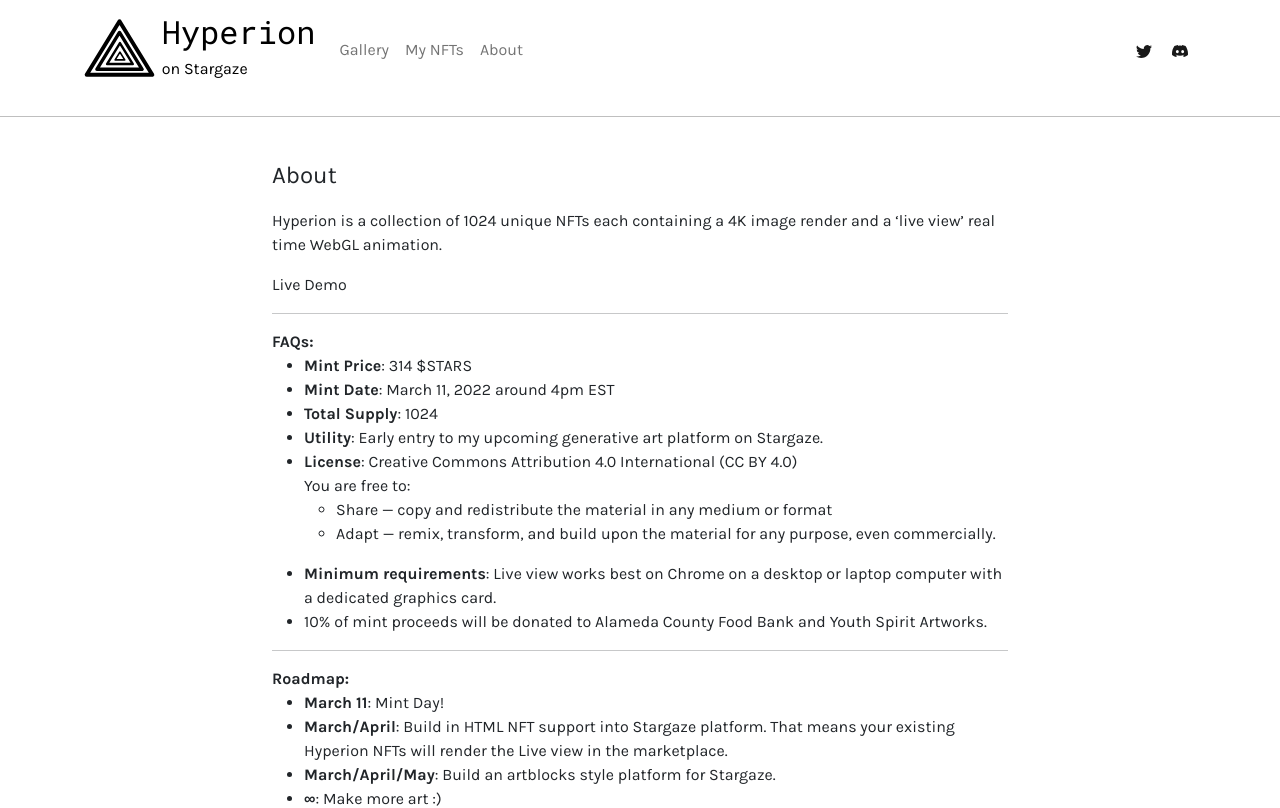
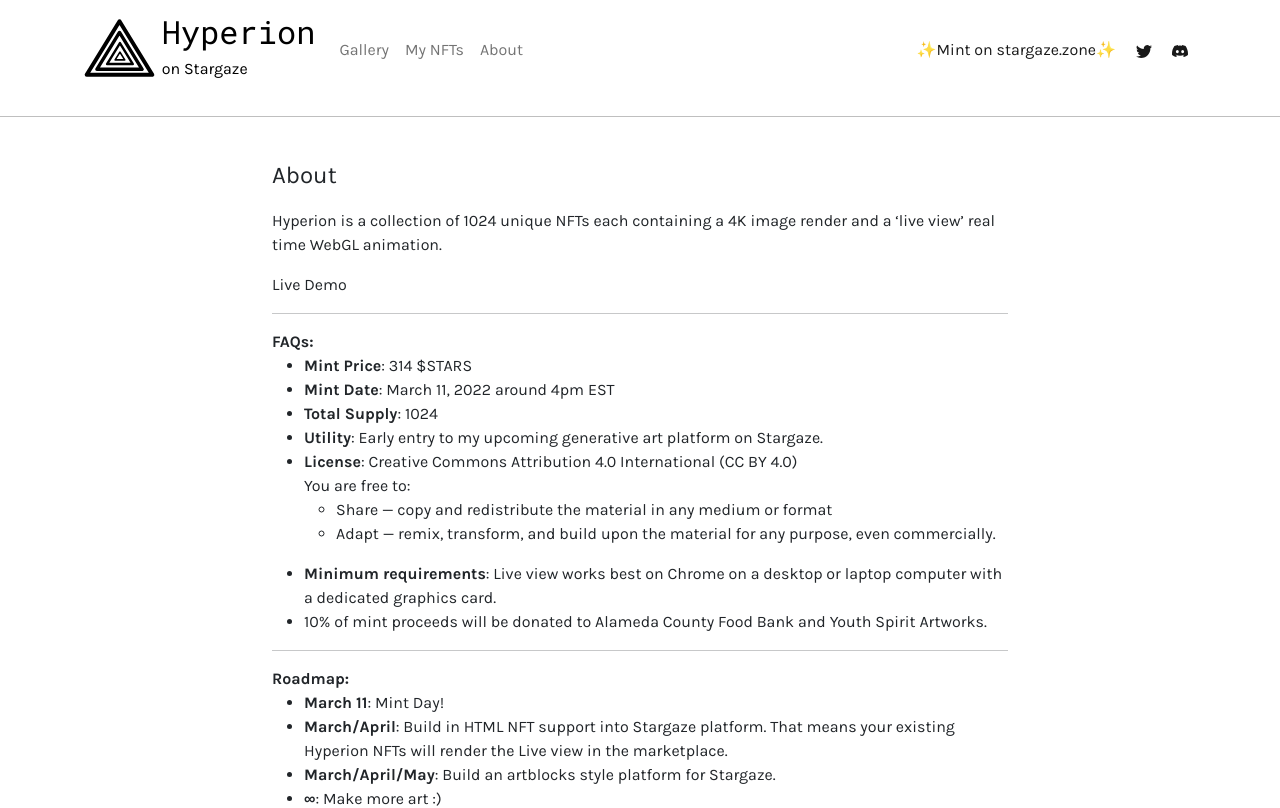
Before and after one commit to abigpotostew/hyperion-gallery, a Next.js app: page /about in a window 1280 px wide. Shown: the top 808 px of the page. Built offline with nearby package versions, Linux system fonts and the light colour scheme.

Commit message:
mint link

```diff
--- a/src/components/header.tsx
+++ b/src/components/header.tsx
@@ -33,6 +33,9 @@
           </Nav>
           <Nav className="justify-content-end" >
             <Navbar.Text style={{padding:10}}>
+              <a href={'https://stargaze.zone'} target={'_blank'} rel="noreferrer">✨Mint on stargaze.zone✨</a>
+            </Navbar.Text>
+            <Navbar.Text style={{padding:10}}>
               <a href={'https://twitter.com/stewbracken'} target={'_blank'} rel="noreferrer">
                 <svg xmlns="http://www.w3.org/2000/svg" width="16" height="16" fill="currentColor" className="bi bi-twitter"
                      viewBox="0 0 16 16">
```
